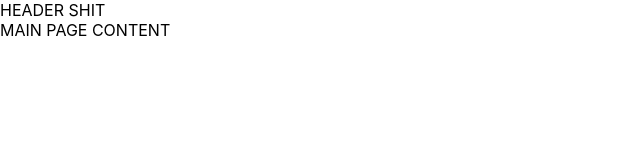
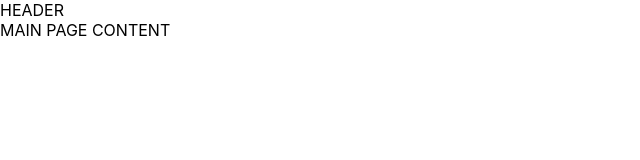
Before and after one commit to PlantsOnFire/GroceryGophers, a React (Create React App) app: page / in a window 1280 px wide. Shown: the top 160 px of the page, without its empty margins (0-640 px from the left). Built offline with nearby package versions, Linux system fonts and the light colour scheme.

Commit message:
testing permissions

```diff
--- a/src/components/Header/Header.js
+++ b/src/components/Header/Header.js
@@ -1,7 +1,7 @@
 export default function Header() {
   return(
     <div>
-      HEADER SHIT
+      HEADER
     </div>
   )
 }
```
